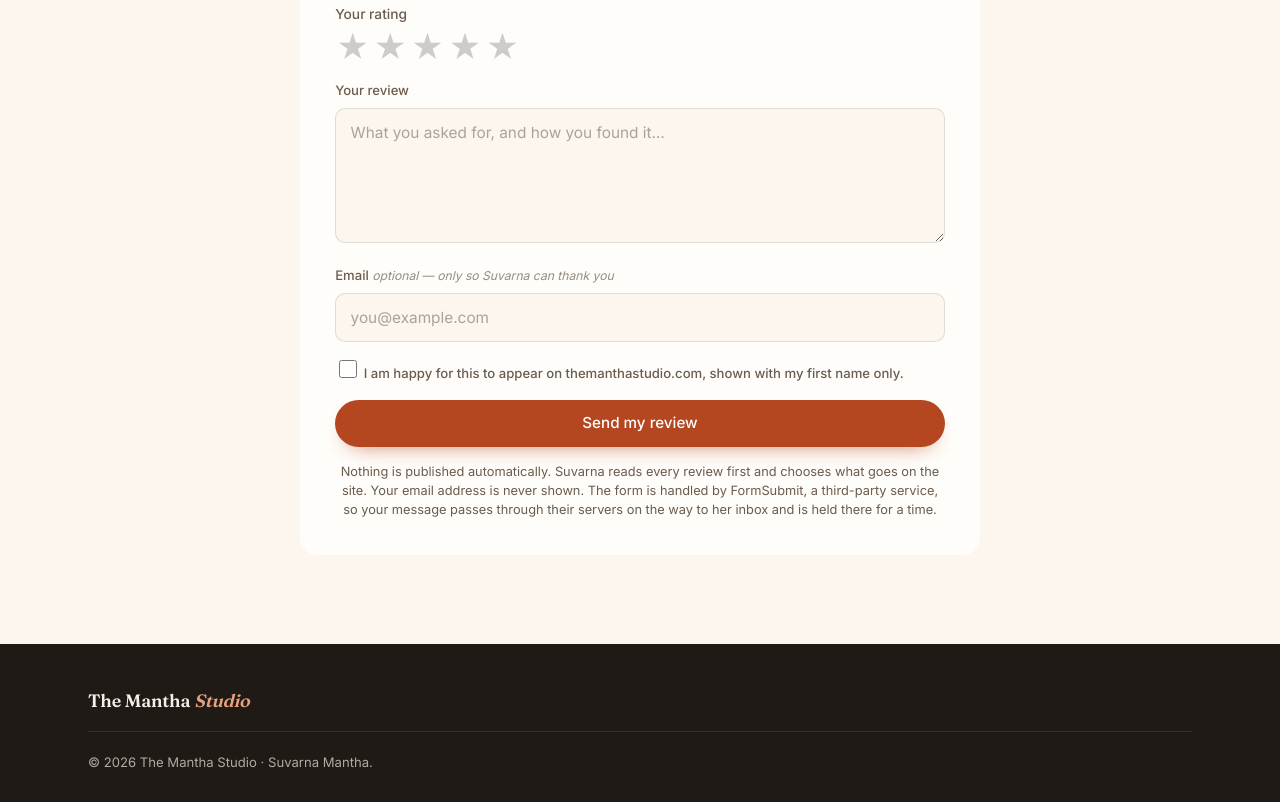
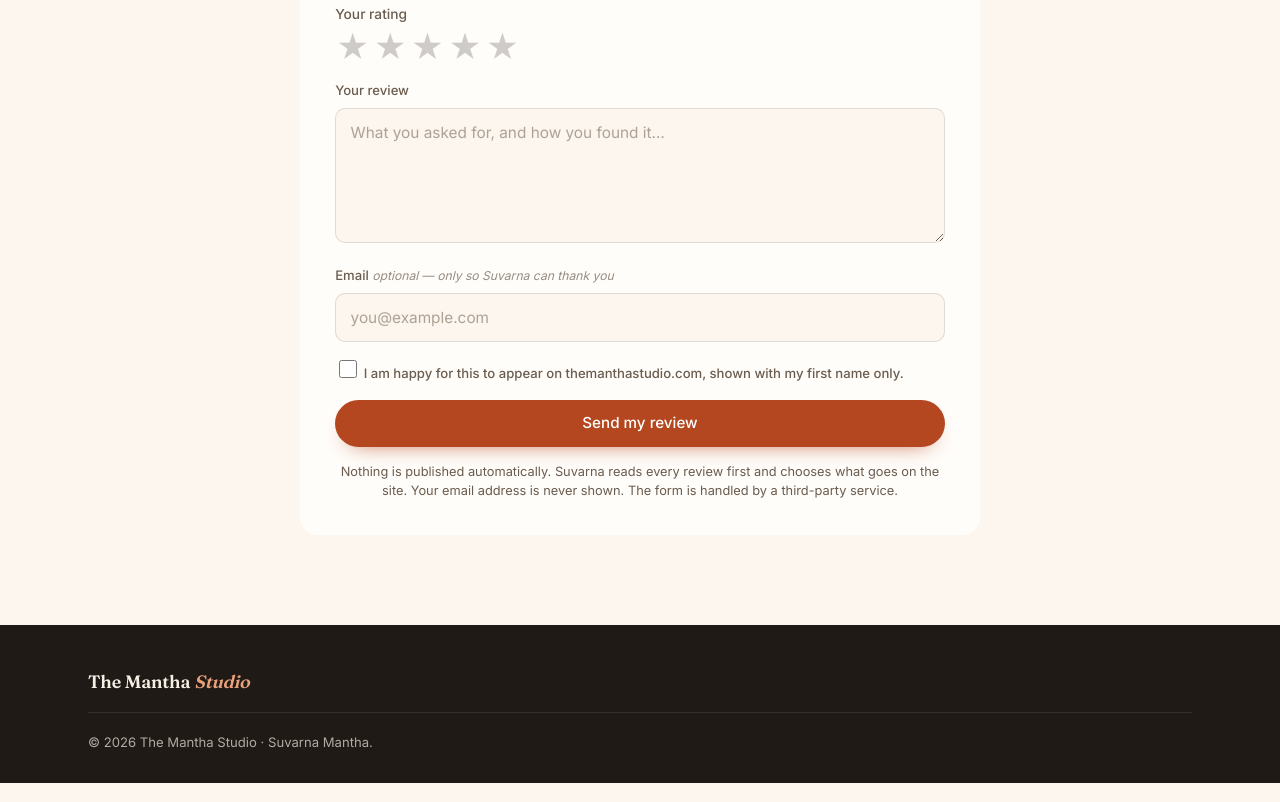
Before and after one commit to anirudhatalmale6-alt/manthas-food-palette, a plain HTML site: page review.html in a window 1280 px wide. Shown: the part 660-1462 px from the top of the page. Drawn offline with Linux system fonts and the light colour scheme.

Commit message:
Match the review form note to the shorter wording

```diff
--- a/review.html
+++ b/review.html
@@ -91,9 +91,8 @@
       <button class="btn btn-primary btn-block" type="submit">Send my review</button>
 
       <p class="form-note">Nothing is published automatically. Suvarna reads every review first and
-      chooses what goes on the site. Your email address is never shown. The form is handled by
-      FormSubmit, a third-party service, so your message passes through their servers on the way to
-      her inbox and is held there for a time.</p>
+      chooses what goes on the site. Your email address is never shown. The form is handled by a
+      third-party service.</p>
     </form>
   </div>
 </main>
```
